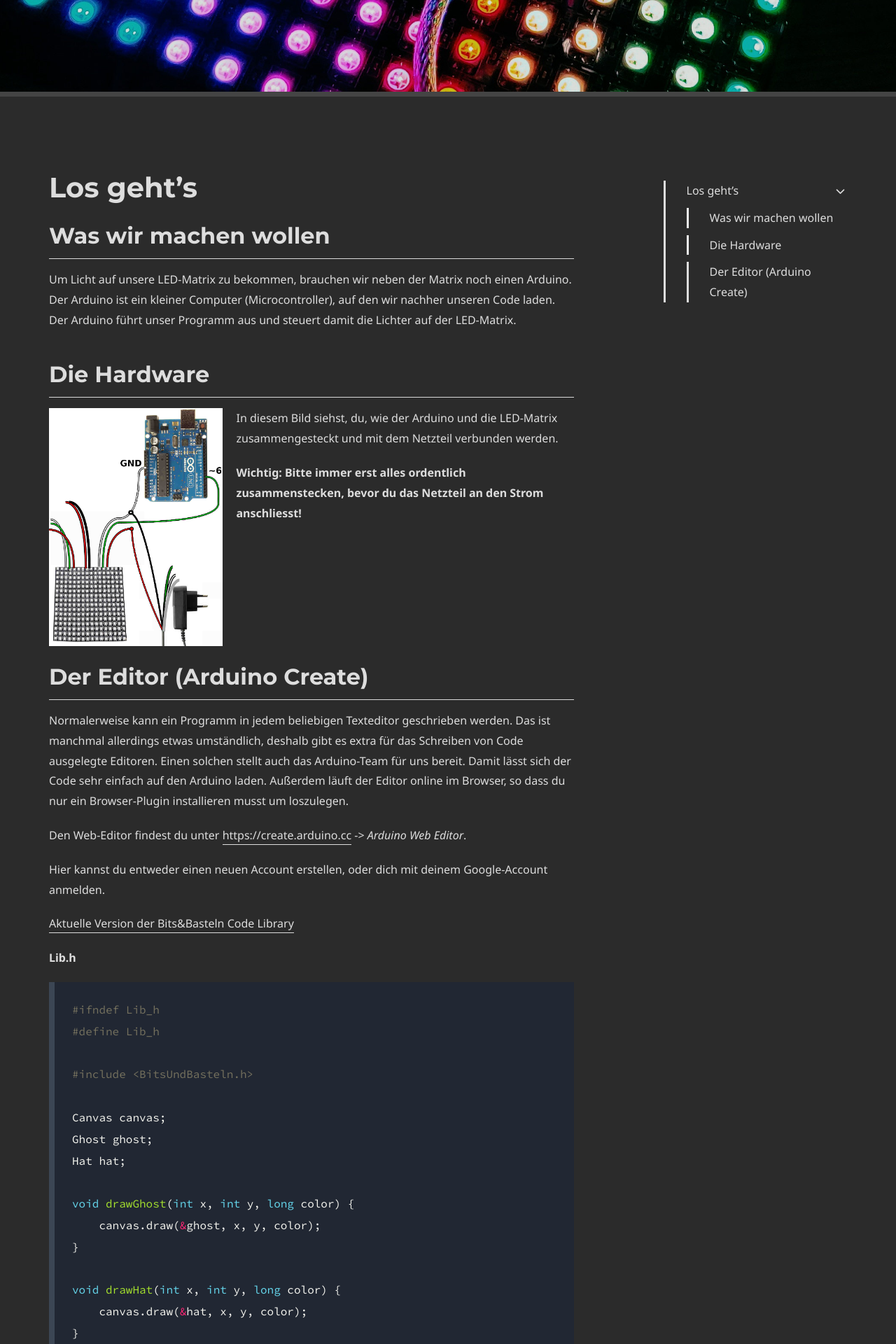
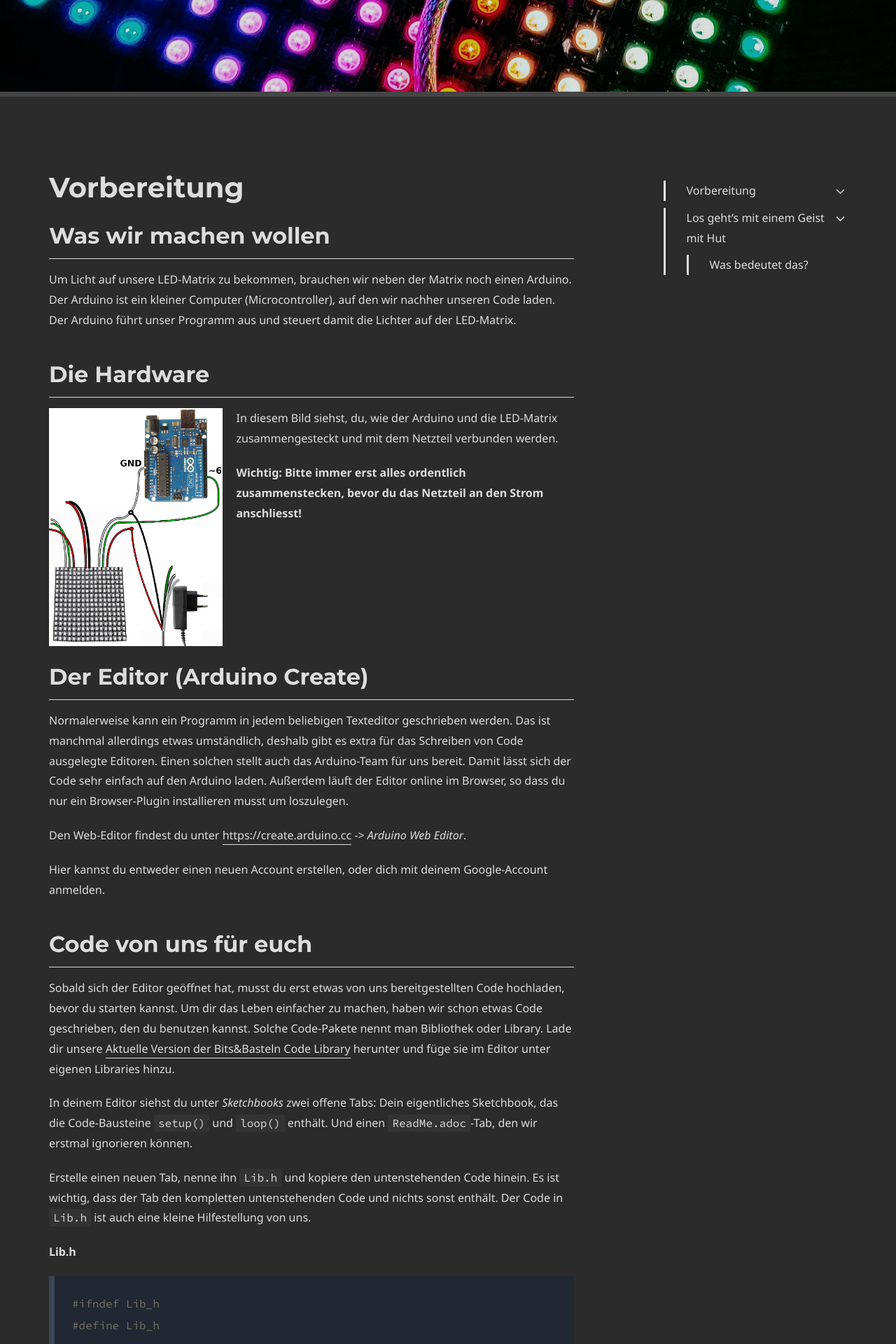
Before and after one commit to bits-und-basteln/bits-und-basteln.github.io, a Jekyll site: the page built from pages/documentation/bits-and-lights/intro/intro.md, in a window 1280 px wide. Shown: the part 481-2401 px from the top of the page at 70% size. Built offline with Jekyll 4.4.1, drawn with Linux system fonts in a browser that asks for light colours; some web fonts are replaced; comment, search, counter and statistics services are not loaded; some of the changed text lies outside the part shown.

Commit message:
more intro text, fixed inline code color

````diff
--- a/doks-theme/_sass/_variables.scss
+++ b/doks-theme/_sass/_variables.scss
@@ -20,8 +20,8 @@
 $color-table-header-bg: #f5f5f5 !default;
 
 // Code
-$color-code: #c0341d !default;
-$color-code-bg: #fcefed !default;
+$color-code: #dddddd !default;
+$color-code-bg: #333 !default;
 $color-pre: #f8f8f2 !default;
 $color-pre-border: #3c4654 !default;
 
--- a/pages/documentation/bits-and-lights/intro/intro.md
+++ b/pages/documentation/bits-and-lights/intro/intro.md
@@ -13,7 +13,7 @@
 micro_nav: true
 ---
 
-# Los geht's
+# Vorbereitung
 
 ## Was wir machen wollen
 
@@ -33,7 +33,14 @@
 
 Hier kannst du entweder einen neuen Account erstellen, oder dich mit deinem Google-Account anmelden.
 
-[Aktuelle Version der Bits&Basteln Code Library](/downloads/BitsUndBasteln.zip)
+## Code von uns für euch
+
+Sobald sich der Editor geöffnet hat, musst du erst etwas von uns bereitgestellten Code hochladen, bevor du starten kannst. Um dir das Leben einfacher zu machen, haben wir schon etwas Code geschrieben, den du benutzen kannst. Solche Code-Pakete nennt man Bibliothek oder Library.
+Lade dir unsere [Aktuelle Version der Bits&Basteln Code Library](/downloads/BitsUndBasteln.zip) herunter und füge sie im Editor unter eigenen Libraries hinzu.
+
+In deinem Editor siehst du unter *Sketchbooks* zwei offene Tabs: Dein eigentliches Sketchbook, das die Code-Bausteine `setup()` und `loop()` enthält. Und einen `ReadMe.adoc`-Tab, den wir erstmal ignorieren können.
+
+Erstelle einen neuen Tab, nenne ihn `Lib.h` und kopiere den untenstehenden Code hinein. Es ist wichtig, dass der Tab den kompletten untenstehenden Code und nichts sonst enthält. Der Code in `Lib.h` ist auch eine kleine Hilfestellung von uns.
 
 **Lib.h**
 ```c
@@ -57,6 +64,10 @@
 #endif
 ```
 
+# Los geht's mit einem Geist mit Hut
+
+Als letzten Teil der Vorbereitung, kopiere den untenstehenden Code in deinen Sketch-Tab. Auch hier ist es wichtig, dass du den existierenden Code im Tab vorher löscht.
+
 **intro.ino**
 ```c
 #include "Lib.h"
@@ -76,3 +88,19 @@
 };
 
 ```
+
+## Was bedeutet das?
+
+Am Ende des Tages sollen Lichter auf der LED-Matrix in verschiedenen Farben leuchten. Dafür müssen wir dem Arduino zunächst sagen, welche Pixel in welchen Farben leuchten sollen. Jeder Pixel auf der LED-Matrix hat eine X- und eine Y-Koordinate. Um einen einzelnen Pixel an der Position `x=2, y=2` weiß leuchten zu lassen, wird der Pixel z.B. mit dem Befehl `canvas.pixel(2, 2, WHITE);` angesteuert.
+
+Um etwas auf der LED-Matrix anzuzeigen sind allerdings zwei Schritte nötig:
+
+1) Zuerst müssen alle Befehle ausgeführt werden, die festlegen, was angezeigt werden soll. Z.B. mit `canvas.pixel(2, 2, WHITE)` oder mit `drawGhost(5, 6, GHOST_COLOR)`.
+
+2) Im Anschluss muss noch einmal `canvas.show()` aufgerufen werden um alle vorher auf die LED-Matrix *gezeichneten* Punkte auch wirklich anzuzeigen.
+
+Sehen wir uns mal an, was die einzelnen Zeilen des Code-Beispiels oben bedeuten. Interessant ist erstmal nur, was auf deinem Sketch in dem `loop(){}`-Block steht. Alles, was in den Klammern hinter `loop(){` steht wird von oben nach unten in einer Schleife immer wieder ausgeführt.
+
+Die erste Zeile, `canvas.clear();`, schaltet alle LEDs aus. Das ist in gewisser Weise das Gegenteil von `canvas.show()`. In den nächsten drei Zeilen werden Dinge auf die LED-Matrix gezeichnet: Ein einzelner Pixel an der Stelle `(1,1)` in der Farbe `WHITE`, ein Geist an der Stelle `(5,6)` in der Farbe `GHOST_COLOR` und ein Hut an der Stelle `(4,4)` in der Farbe `HAT_COLOR`.
+
+Im Anschluss wird `canvas.show();` aufgerufen um das gezeichnete anzuzeigen. Der letzte Befehl, `delay(500)`, lässt das Programm 500 Millisekunden (= eine halbe Sekunde) warten, bevor die Schleife wieder oben im `loop()` anfängt und die Abfolge der Befehle wiederholt.
````
Also changed, not shown: other parts of pages/documentation/bits-and-lights/intro/intro.md (+1 -0 lines).
